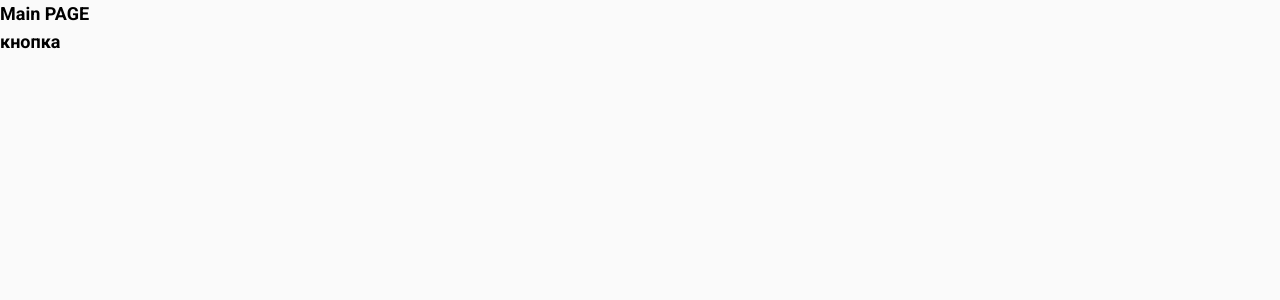
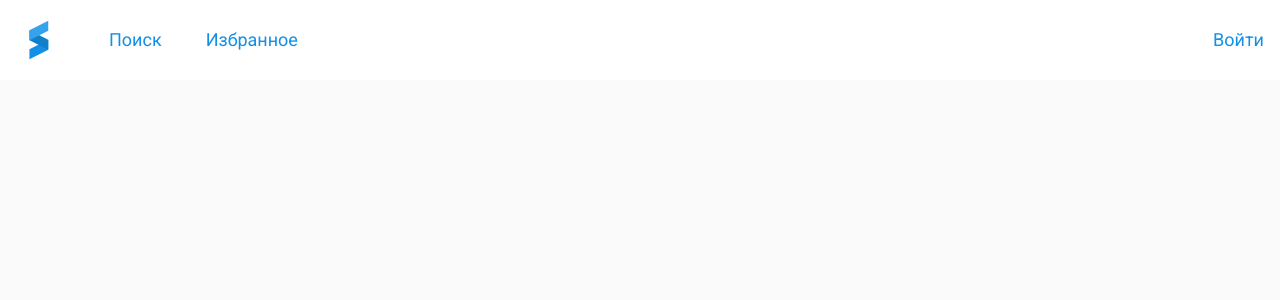
Before and after one commit to varensev/search-youtube-video, a React (Vite) app: page / in a window 1280 px wide. Shown: the top 300 px of the page. Built offline with nearby package versions, Linux system fonts and the light colour scheme.

Commit message:
feat: header

```diff
--- /dev/null
+++ b/src/components/header/index.tsx
@@ -0,0 +1,3 @@
+import {Header} from "./ui/header"
+
+export { Header }
--- /dev/null
+++ b/src/components/header/ui/header.module.scss
@@ -0,0 +1,47 @@
+.header {
+  background-color: rgba(255, 255, 255, 1);
+  padding: 16px;
+
+  .container {
+    max-width: 1280px;
+    display: flex;
+    align-items: center;
+    margin: 0 auto;
+
+    .logo {
+      width: 48px;
+      height: 48px;
+      margin-right: 45px;
+    }
+
+    .links {
+      display: flex;
+      justify-content: space-between;
+      gap: 44px;
+      width: 100%;
+
+      font-style: normal;
+      font-weight: var(--fw-ligth);
+      font-size: var(--fs-md);
+      line-height: var(--line-height);
+      color: #1390E5;
+
+      div {
+        display: flex;
+        gap: 44px;
+      }
+
+    }
+  }
+}
+
+@media (max-width: 420px) {
+  .header .container .links {
+    font-size: 14px;
+    gap: 13px;
+  }
+
+  .header .container .logo {
+    margin-right: 3px;
+  }
+}
--- /dev/null
+++ b/src/components/header/ui/header.tsx
@@ -0,0 +1,22 @@
+import {Link} from "react-router-dom";
+import styles from './header.module.scss';
+import logoImage from '../../../shared/assets/icons/sibdev-logo.svg';
+
+const Header = () => {
+    return (
+        <header className={styles.header}>
+            <div className={styles.container}>
+                <img src={logoImage} alt="Логотип" className={styles.logo}/>
+                <nav className={styles.links}>
+                    <div>
+                        <Link to="/">Поиск</Link>
+                        <Link to="/">Избранное</Link>
+                    </div>
+                    <Link to="/">Войти</Link>
+                </nav>
+            </div>
+        </header>
+    );
+};
+
+export {Header};
--- a/src/pages/main/ui/main.tsx
+++ b/src/pages/main/ui/main.tsx
@@ -1,13 +1,10 @@
-import React from 'react';
-import {useNavigate} from "react-router-dom";
-import {APP_ROUTER} from "../../../providers/router/config/app-routes.constants";
+import {Header} from "../../../components/header";
 
 const Main = () => {
-    const navigate = useNavigate()
+
     return (
         <div>
-            <p>Main PAGE</p>
-            <button  onClick={() => navigate(APP_ROUTER.AUTH)}> кнопка</button>
+           <Header/>
         </div>
     );
 };
--- a/src/styles/App.scss
+++ b/src/styles/App.scss
@@ -1,4 +1,10 @@
 #root {
-  max-width: 1280px;
   margin: 0 auto;
 }
+
+.container{
+  max-width: 1280px;
+
+  display: flex;
+  align-items: center;
+}
```
